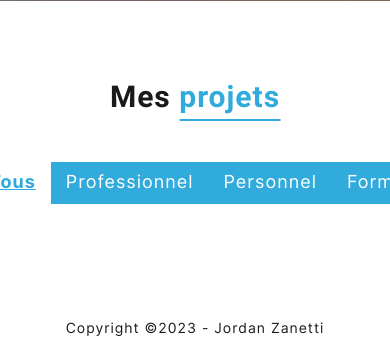
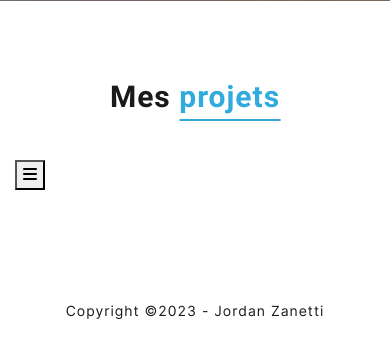
Before and after one commit to JordanZane/CV, a PHP site: page /projects.phtml in a window 390 px wide; the page is wider, and only the part inside the window is pictured. Shown: the part 799-1150 px from the top of that part. After the commit the page ends 1118 px from the top of that part, so only its background shows below. Run offline with PHP 8.4, Linux system fonts and the light colour scheme; style sheets or scripts are compiled from the project's sources; some web fonts are replaced.

Commit message:
Add responsive projects page, nav projects

```diff
--- a/projects.phtml
+++ b/projects.phtml
@@ -51,7 +51,7 @@
                         <div class="col-md-12">
                             <h2>Mes <span class="underline color-blue">projets</span></h2>
                             <nav id="nav-projects-container">
-                                <ul>
+                                <ul id="nav-dk">
                                     <li>
                                         <a class="active" id="nav-btn-all" href="">Tous</a>
                                     </li>
@@ -65,6 +65,9 @@
                                         <a id="nav-btn-forma" href="">Formation</a>
                                     </li>
                                 </ul>
+                                <button type="button" class="navbar-toggle" data-toggle="collapse" data-target="#nav-dk" aria-expanded="true">
+                                    <i class="fa-solid fa-bars"></i>
+                                </button>
                             </nav>
                         </div>
                     </div>
--- a/styles/_scss/pages/projects.scss
+++ b/styles/_scss/pages/projects.scss
@@ -1,15 +1,32 @@
 .projects-page{
     #projects-container{
-        opacity: 0;
-        @include transition(0.3s);
-        &.active{
-            opacity: 1;
+        .col-lg-4{
+            opacity: 0;
+            animation: showUp 1s 1 forwards;
         }
     }
     .projects-container{
 
         #nav-projects-container{
             margin-bottom: 50px;
+            .navbar-toggle{
+                display: none;
+                @include respond-to("small"){
+                    display: block;
+                }
+            }
+            #nav-dk{
+                display: flex;
+                @include respond-to("small"){
+                    display: none;
+                    &.show{
+                        display: flex;
+                        flex-direction: column;
+                        align-items: center;
+                        padding: 0;
+                    }
+                }
+            }
             ul{
                 display: flex;
                 justify-content: center;
```
Also changed, not shown: styles/css/bsmain.css/bsmain.css, 1 other file.
